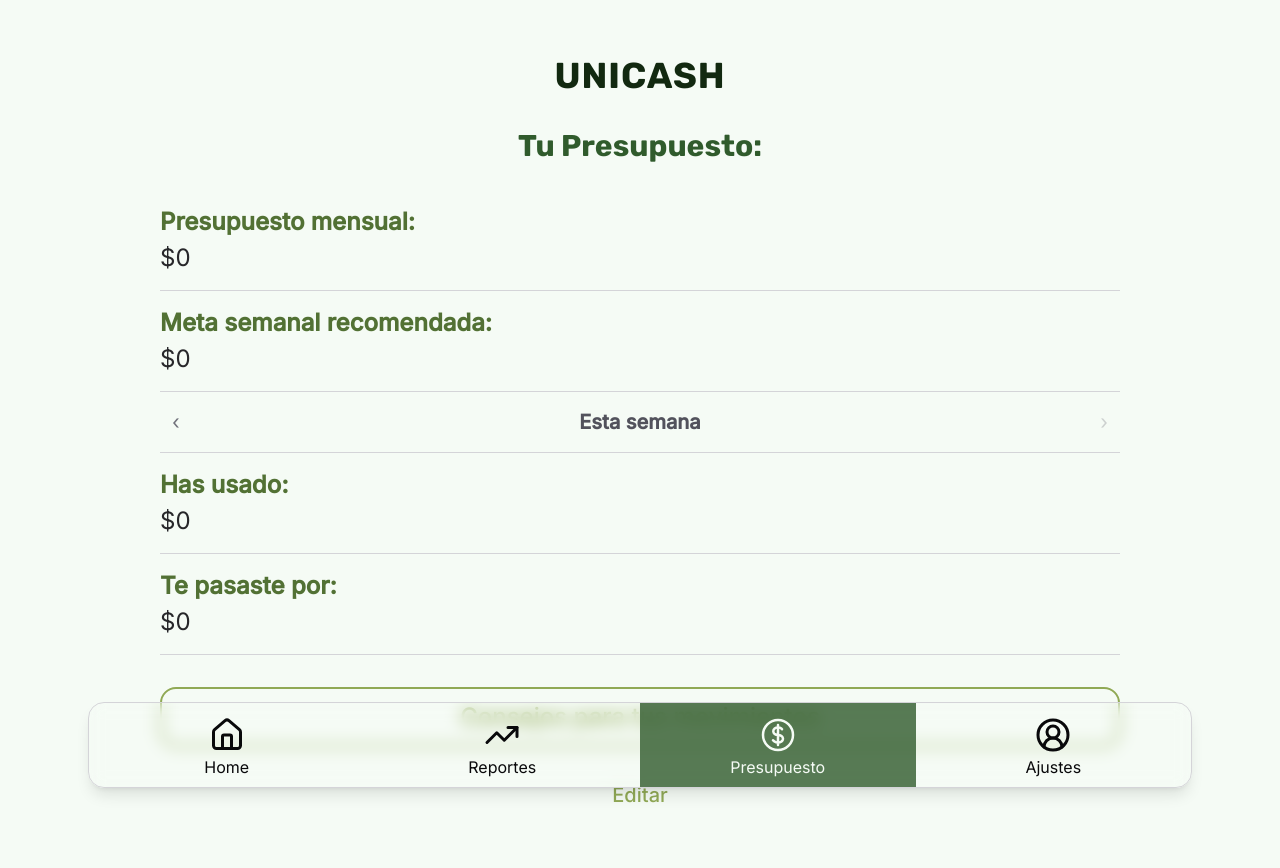
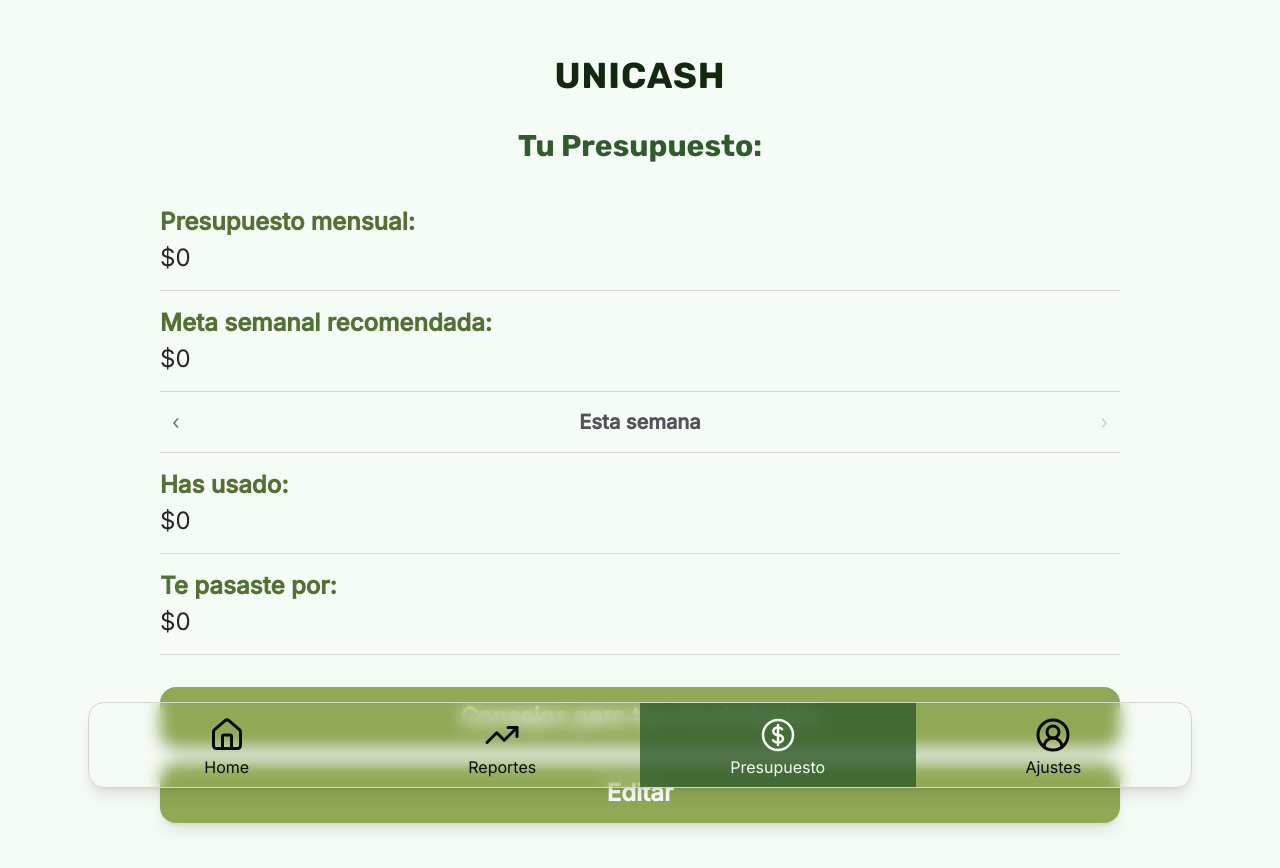
Before and after one commit to FelipeTM25/Unicash, a React (Vite) app: page /presupuesto in a window 1280 px wide. Shown: the top 868 px of the page. Built offline with nearby package versions, Linux system fonts and the light colour scheme.

Commit message:
Cambios botones en presupuesto

```diff
--- a/src/pages/PresupuestoPage.tsx
+++ b/src/pages/PresupuestoPage.tsx
@@ -111,16 +111,18 @@ export function PresupuestoPage() {
                     <button
                         type="button"
                         onClick={handleAbrirConsejos}
-                        className="w-full rounded-2xl border-2 border-button-primary bg-transparent py-3 text-[17px] font-medium text-button-primary transition-all duration-200 hover:bg-button-primary/10 active:scale-[0.99] sm:text-2xl"
+                        className="w-full rounded-2xl border-2 border-button-primary bg-button-primary py-3 text-[17px] font-semibold text-white shadow-lg transition-all duration-200 hover:bg-title hover:border-title active:scale-[0.97] sm:text-2xl"
                     >
                         Consejos para tus movimientos
                     </button>
 
-                    <PrimaryButton
-                        text="Editar"
+                    <button
+                        type="button"
                         onClick={() => setModalEditar(true)}
-                        className=" text-button-primary h-auto w-auto self-center rounded-none bg-transparent px-0 py-0 text-[17px] hover:bg-transparent hover:text-logo hover:underline active:scale-100 sm:text-2xl"
-                    />
+                        className="w-full rounded-2xl border-2 border-button-primary bg-button-primary py-3 text-[17px] font-semibold text-white shadow-lg transition-all duration-200 hover:bg-title hover:border-title active:scale-[0.97] sm:text-2xl"
+                    >
+                        Editar
+                    </button>
                 </div>
 
                 <div className="h-30" aria-hidden />
```
